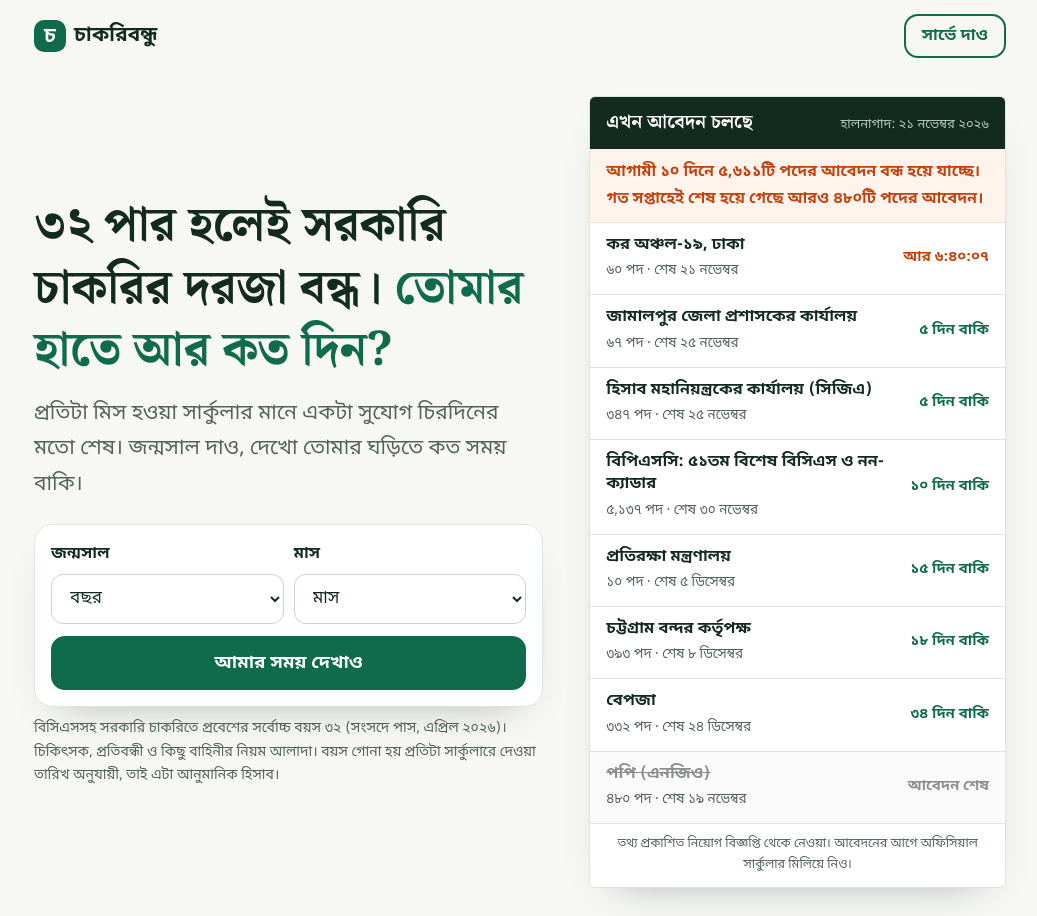
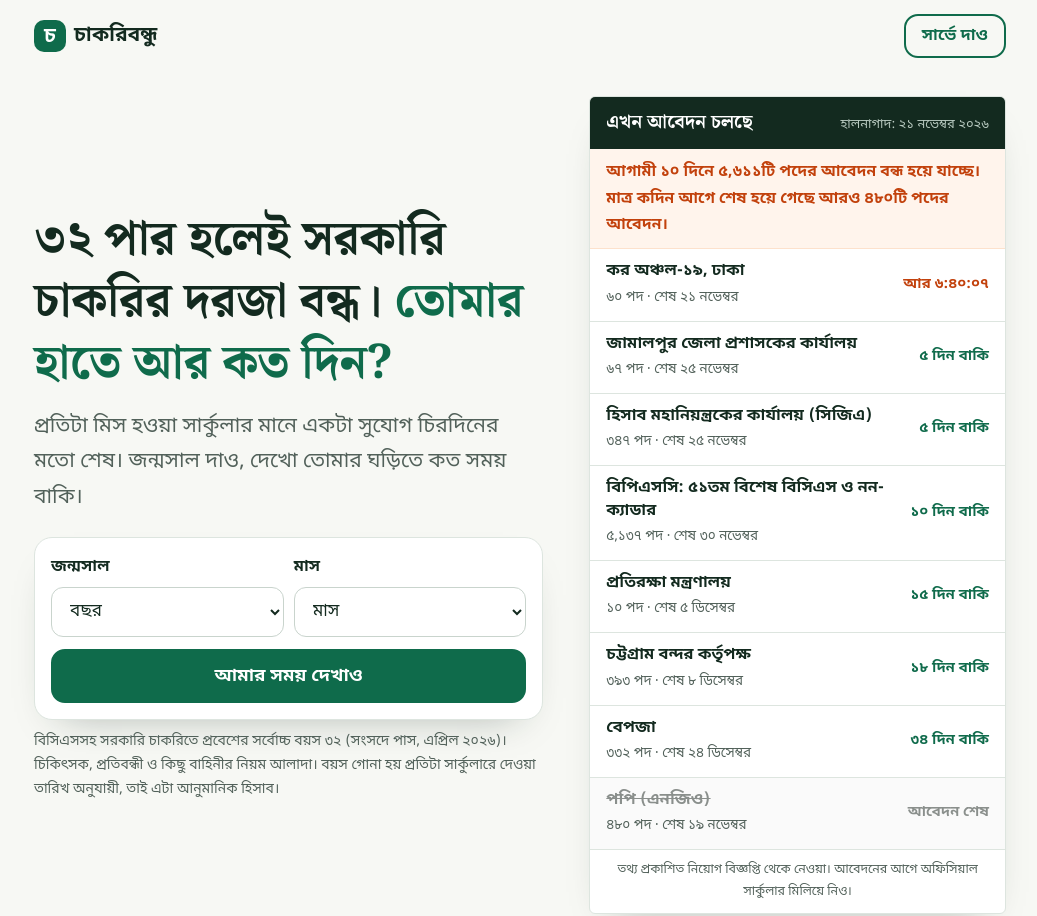
Before and after one commit to MonemChowdhury/chakoribondhu, a plain HTML site: page index.html in a window 1280 px wide. Shown: the top 916 px of the page, without its empty margins (120-1157 px from the left). Drawn offline with Linux system fonts and the light colour scheme.

Commit message:
Wording
Co-Authored-By: Claude Opus 5.5 <noreply@anthropic.com>
Claude-Session: https://claude.ai/code/session_01945ztk5wMcSchZdyoaif5G

```diff
--- a/index.html
+++ b/index.html
@@ -235,7 +235,7 @@ function drawJobs(){
     return `<li class="${cls}"><a href="${j.u}" target="_blank" rel="noopener">${j.o}</a><span class="meta">${bnum(j.p.toLocaleString('en-IN'))} পদ · শেষ ${fmtD(j.d)}</span><span class="left">${left}</span></li>`;
   }).join('');
   const gone=rows.filter(j=>j.ms<=0).reduce((a,j)=>a+j.p,0);
-  document.getElementById('sum').textContent = soon ? `আগামী ১০ দিনে ${bnum(soon.toLocaleString('en-IN'))}টি পদের আবেদন বন্ধ হয়ে যাচ্ছে।` + (gone?` গত সপ্তাহেই শেষ হয়ে গেছে আরও ${bnum(gone)}টি পদের আবেদন।`:'') : 'নতুন সার্কুলারের তালিকা শিগগিরই হালনাগাদ হবে।';
+  document.getElementById('sum').textContent = soon ? `আগামী ১০ দিনে ${bnum(soon.toLocaleString('en-IN'))}টি পদের আবেদন বন্ধ হয়ে যাচ্ছে।` + (gone?` মাত্র কদিন আগে শেষ হয়ে গেছে আরও ${bnum(gone)}টি পদের আবেদন।`:'') : 'নতুন সার্কুলারের তালিকা শিগগিরই হালনাগাদ হবে।';
 }
 drawJobs(); setInterval(drawJobs,1000);
 // ---- age clock (government job entry limit: 32) ----
```
